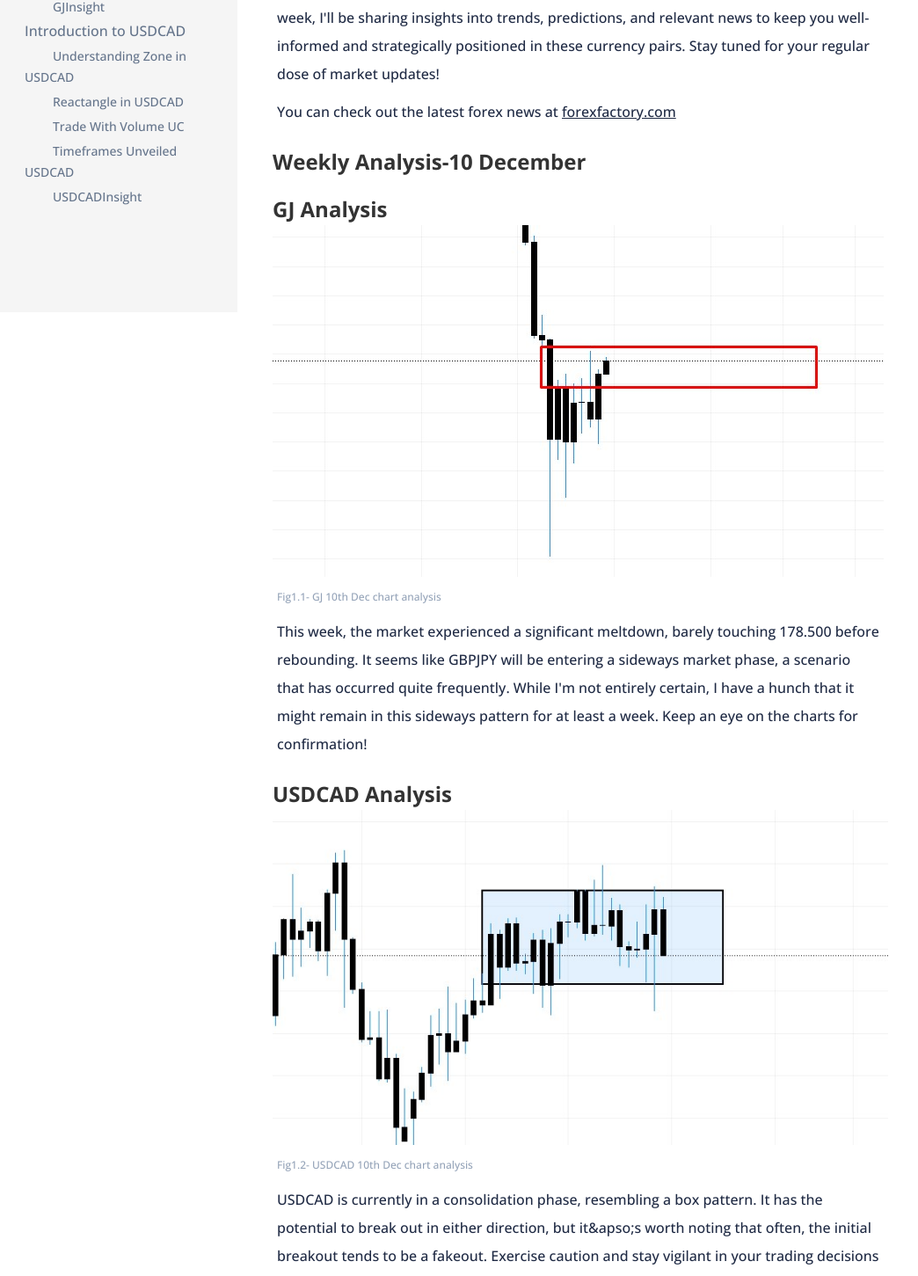
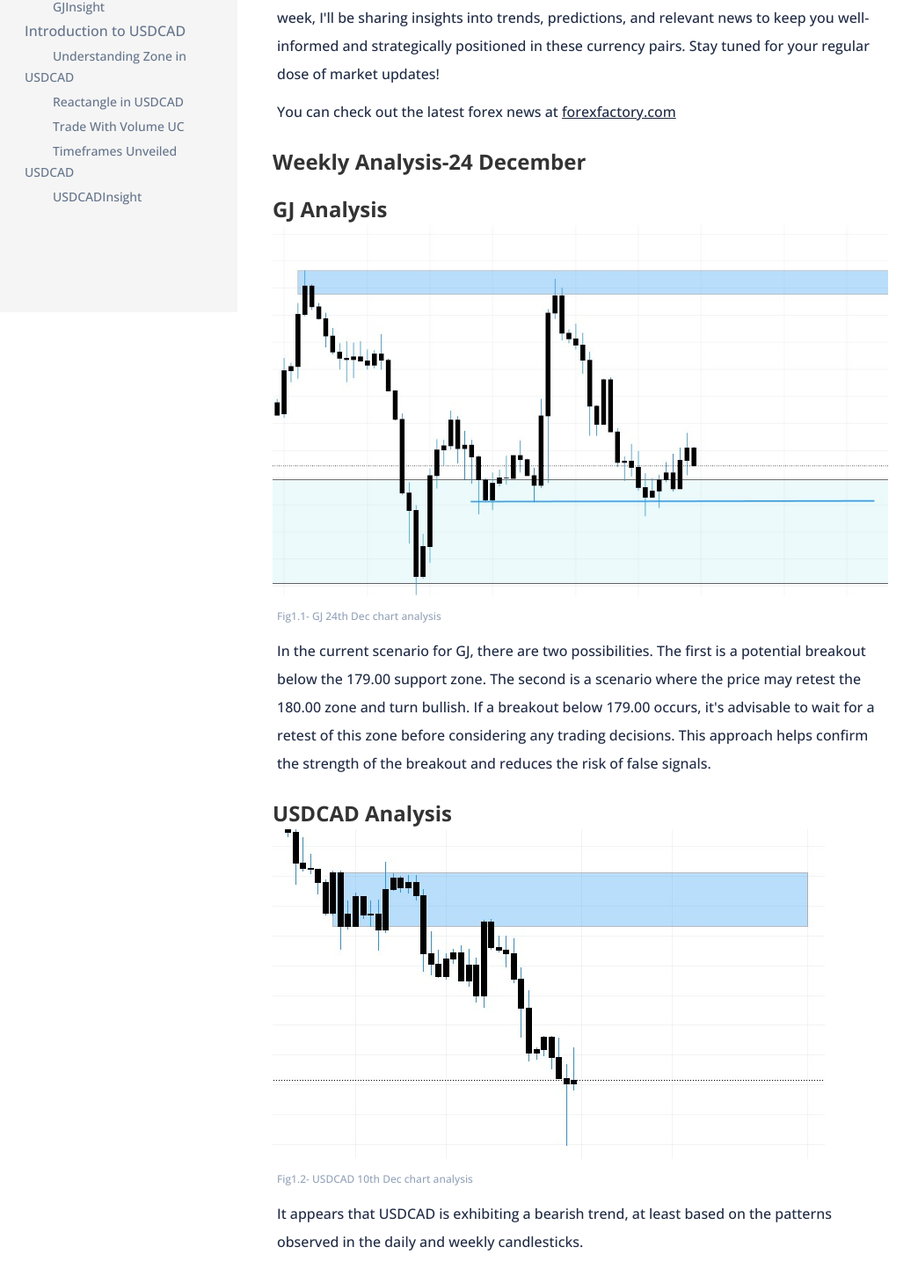
Before and after one commit to Harman-preet-singh13/forexpairinsight, a Next.js app: page /Page/Weekly in a window 1280 px wide. Shown: the part 310-1761 px from the top of the page at 88% size, without its empty margins (0-1044 px from the left). Built offline with nearby package versions, Linux system fonts and the light colour scheme.

Commit message:
weekly-24

```diff
--- a/src/pages/Page/Weekly.tsx
+++ b/src/pages/Page/Weekly.tsx
@@ -1,8 +1,8 @@
 import FooterNavBtn from "@/components/FooterNavBtn";
 import TitleName from "@/components/TitleName";
 import React from "react";
-import img1 from "../../../public/charts/weekly/gj-10.jpg";
-import img2 from "../../../public/charts/weekly/uc-10.jpg";
+import img1 from "../../../public/charts/weekly/gj-24.jpg";
+import img2 from "../../../public/charts/weekly/uc-24.jpg";
 
 export default function Weekly() {
   return (
@@ -32,22 +32,23 @@ export default function Weekly() {
           forexfactory.com
         </a>
       </p>
-      <h2>Weekly Analysis-10 December</h2>
+      <h2>Weekly Analysis-24 December</h2>
       <h2>GJ Analysis</h2>
 
       <img
         src={img1.src}
-        alt="GJ 10th Dec chart analysis"
+        alt="GJ 24th Dec chart analysis"
         className="img-width-para"
       />
-      <p className="img-info-para">Fig1.1- GJ 10th Dec chart analysis</p>
+      <p className="img-info-para">Fig1.1- GJ 24th Dec chart analysis</p>
       <p>
-        This week, the market experienced a significant meltdown, barely
-        touching 178.500 before rebounding. It seems like GBPJPY will be
-        entering a sideways market phase, a scenario that has occurred quite
-        frequently. While I&apos;m not entirely certain, I have a hunch that it might
-        remain in this sideways pattern for at least a week. Keep an eye on the
-        charts for confirmation!
+        In the current scenario for GJ, there are two possibilities. The first
+        is a potential breakout below the 179.00 support zone. The second is a
+        scenario where the price may retest the 180.00 zone and turn bullish. If
+        a breakout below 179.00 occurs, it&apos;s advisable to wait for a retest
+        of this zone before considering any trading decisions. This approach
+        helps confirm the strength of the breakout and reduces the risk of false
+        signals.
       </p>
 
       <h2>USDCAD Analysis</h2>
@@ -58,11 +59,8 @@ export default function Weekly() {
       />
       <p className="img-info-para">Fig1.2- USDCAD 10th Dec chart analysis</p>
       <p>
-        USDCAD is currently in a consolidation phase, resembling a box pattern.
-        It has the potential to break out in either direction, but it&apso;s worth
-        noting that often, the initial breakout tends to be a fakeout. Exercise
-        caution and stay vigilant in your trading decisions considering this
-        pattern.
+        It appears that USDCAD is exhibiting a bearish trend, at least based on
+        the patterns observed in the daily and weekly candlesticks.
       </p>
       <FooterNavBtn />
     </main>
```
Also changed, not shown: public/charts/weekly/gj-24.jpg (added), public/charts/weekly/uc-24.jpg (added).
